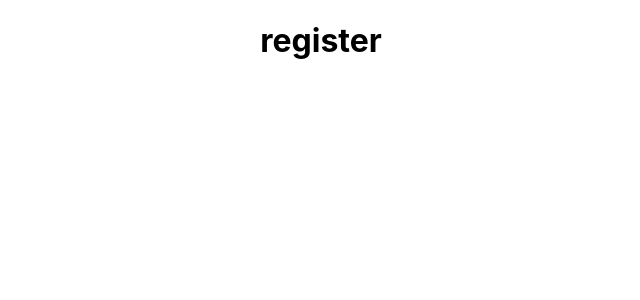
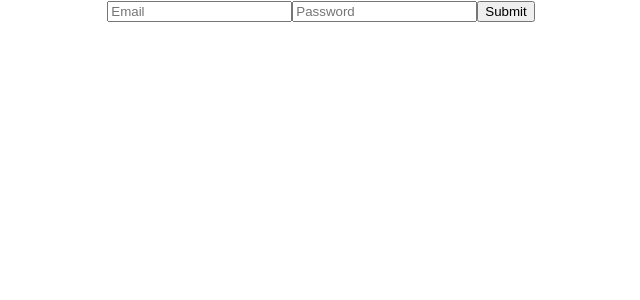
Before and after one commit to pascalzarzar/devsUnited, a React (Create React App) app: page /register in a window 1280 px wide. Shown: the top 300 px of the page, without its empty margins (319-959 px from the left). Built offline with nearby package versions, Linux system fonts and the light colour scheme.

Commit message:
firebase auth and email/password auth implemented

```diff
--- a/src/App.js
+++ b/src/App.js
@@ -1,16 +1,21 @@
 import './App.css';
 import { Routes, Route } from 'react-router-dom'
 import Home from './Pages/Home/Home';
+import Register from './Pages/Register/Register';
+import AuthProvider from './Context/AuthContext';
+
 
 function App() {
-  return (
+  return(
     <div className='App'>
-      <Routes>
+      <AuthProvider>
+        <Routes>
           <Route exact path='/' element={<Home/>}/>
           <Route exact path='/profile' element={<h1>profile</h1>}/>
           <Route exact path='/login' element={<h1>login</h1>}/>
-          <Route exact path='/register' element={<h1>register</h1>}/>
-      </Routes>
+          <Route exact path='/register' element={<Register/>}/>
+        </Routes>
+      </AuthProvider>
     </div>
 
   );
--- a/src/Components/Tweet/Tweet.jsx
+++ b/src/Components/Tweet/Tweet.jsx
@@ -7,6 +7,7 @@ const Tweet = (props) => {
             <p>{props.message}</p>
             <p>{props.author}</p>
             <button onClick={props.delete}>Eliminar Tweet</button>
+            <button onClick={props.edit}>Editar Tweet</button>
         </div>
     );
 };
--- /dev/null
+++ b/src/Context/AuthContext.jsx
@@ -0,0 +1,16 @@
+import React, { createContext, useState } from "react";
+
+export const AuthContext = createContext();
+
+const AuthProvider = ({children}) => {
+
+    const [user, setUser] = useState(null);
+
+    return(
+        <AuthContext.Provider value={{ user, setUser }}>
+            {children}
+        </AuthContext.Provider>
+    );
+}
+
+export default AuthProvider;
--- a/src/Pages/Home/Home.jsx
+++ b/src/Pages/Home/Home.jsx
@@ -1,11 +1,14 @@
-import React, {useState, useEffect} from 'react';
+import React, {useState, useEffect, useContext} from 'react';
 import { firestore } from '../../firebaseConfig';
 import Tweet from '../../Components/Tweet/Tweet'
+import { AuthContext } from '../../Context/AuthContext';
+
 
 const Home = () => {
 
     const [tweets, setTweets] = useState({});
     const [tweetFormValue, setTweetFormValue] = useState({ user: '',tweet: ''});
+    const {user, setUser} = useContext(AuthContext);
 
     const handleTweetForm = (e) => {
         setTweetFormValue({ ...tweetFormValue, [e.target.name]: e.target.value });
--- /dev/null
+++ b/src/Pages/Register/Register.jsx
@@ -0,0 +1,39 @@
+import React, { useState, useContext} from "react";
+import { auth } from "../../firebaseConfig";
+import { AuthContext } from "../../Context/AuthContext";
+import { useNavigate } from "react-router-dom";
+
+const Register = () => {
+
+    const [formValue, setFormValue] = useState({ email: '', password: '' });
+    const {user, setUser} = useContext(AuthContext);
+    const navigate = useNavigate();
+
+    const handleChange = (e) => {
+        setFormValue({ ...formValue,[e.target.name] : e.target.value });
+    }
+
+    const createUser = (e) => {
+        e.preventDefault();
+        auth.createUserWithEmailAndPassword(formValue.email, formValue.password)
+        .then((userCredentials) => {
+            setUser(userCredentials.uid);
+            navigate('/');
+        })
+        .catch((err) => {
+            console.log(err.message);
+        });
+    }
+
+    return(
+        <div className="Register">
+            <form onSubmit={createUser}>
+                <input type="email" placeholder="Email" name='email' onChange={handleChange} required />
+                <input type="password" placeholder="Password" name='password' onChange={handleChange} required />
+                <input type="submit" />
+            </form>
+        </div>
+    )
+}
+
+export default Register;
--- a/src/firebaseConfig.js
+++ b/src/firebaseConfig.js
@@ -1,6 +1,7 @@
 import firebase from "firebase/app";
 import 'firebase/firestore';
 import 'firebase/storage';
+import 'firebase/auth'
 
 // Your web app's Firebase configuration
 const firebaseConfig = {
@@ -16,4 +17,5 @@ const firebaseConfig = {
 firebase.initializeApp(firebaseConfig);
 export const firestore = firebase.firestore();
 export const storage = firebase.storage();
+export const auth = firebase.auth();
 export default firebase;
```
